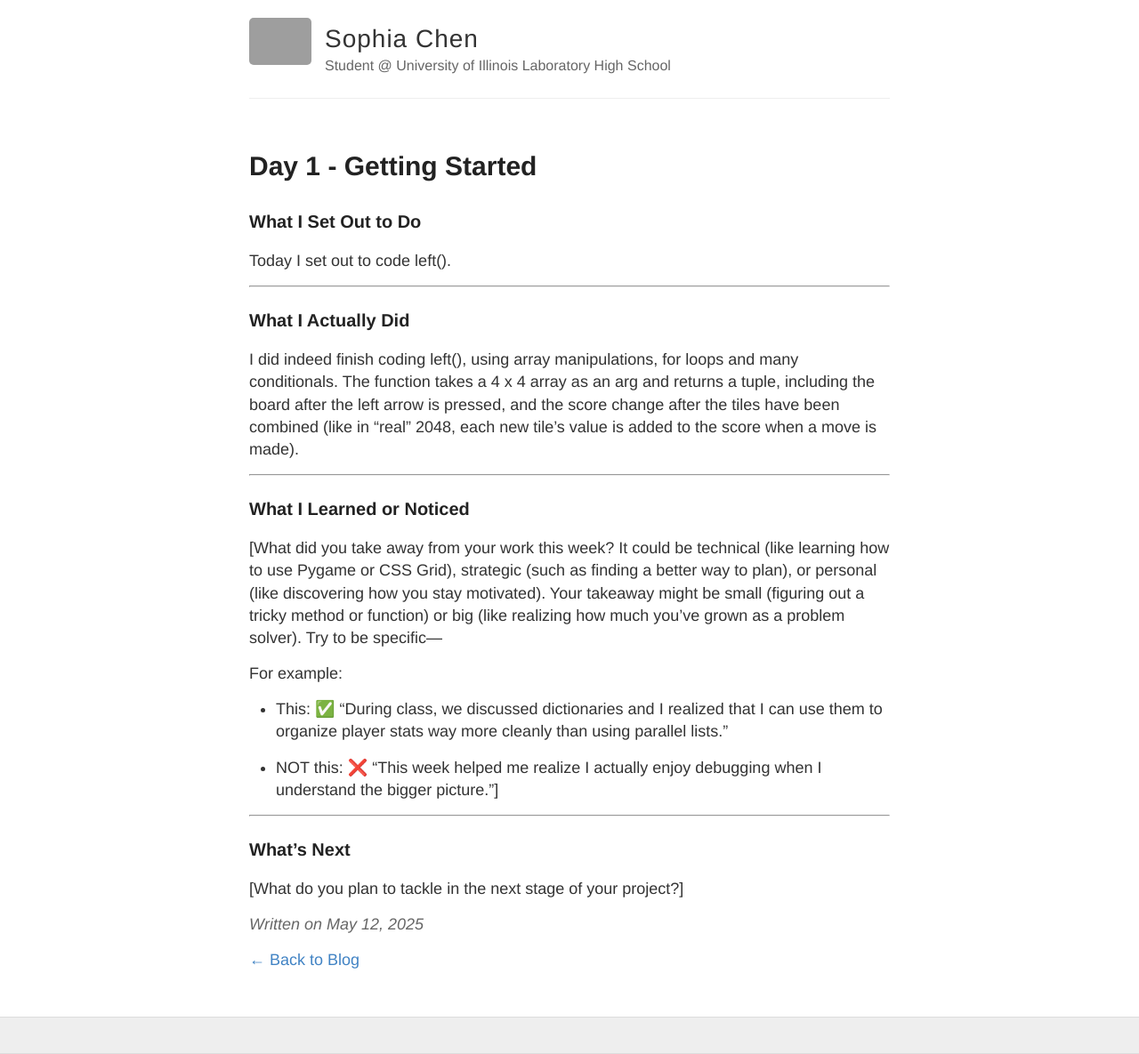
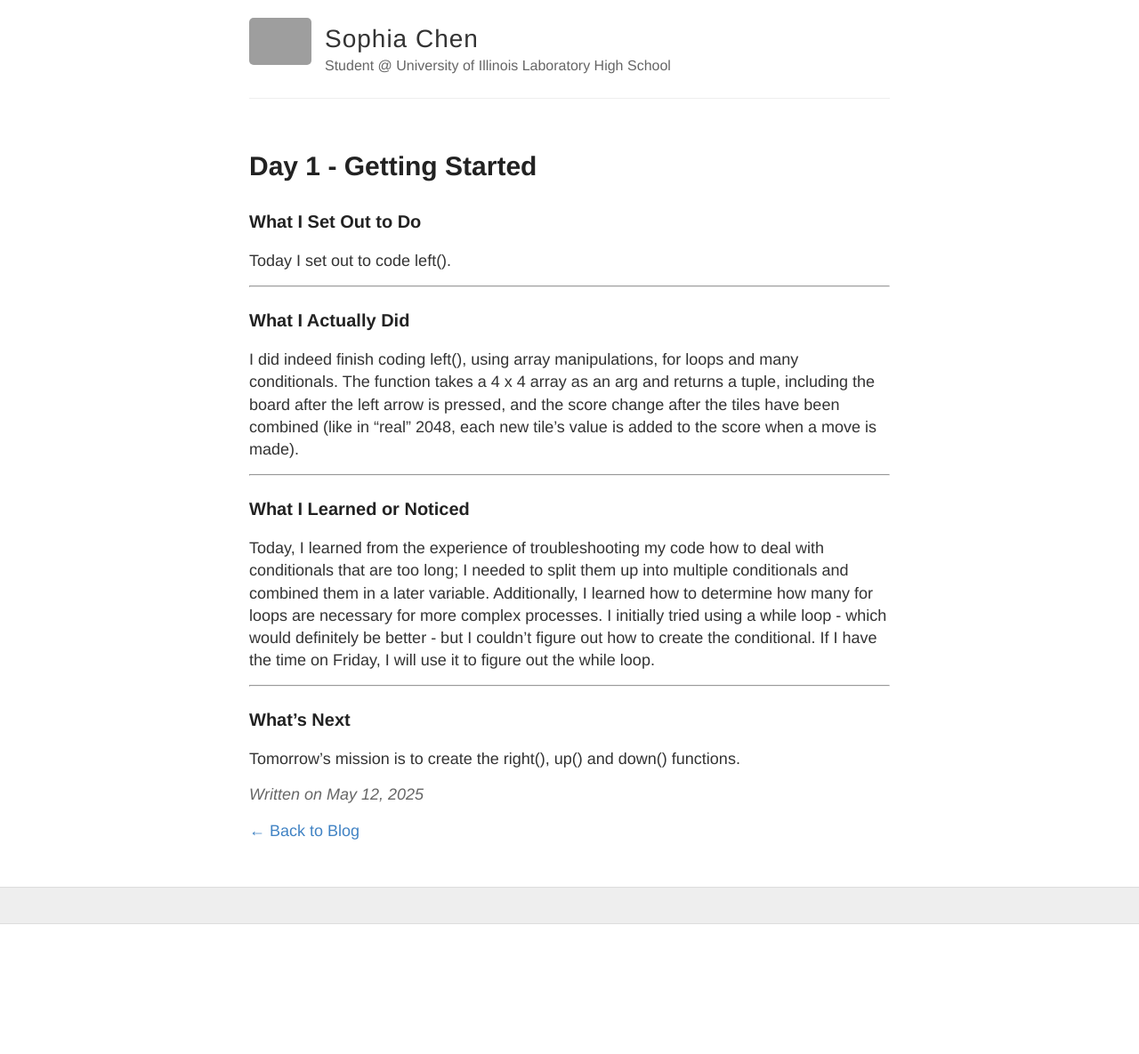
Before and after one commit to sophiachen120/sophiachen120.github.io, a Jekyll site: the page built from _posts/2025-05-12-day1.md, in a window 1280 px wide. Shown: the whole page at 89% size. Built offline with Jekyll 4.4.1, drawn with Linux system fonts in a browser that asks for light colours; after the commit the page ends 1039 px from its top, so only the background shows below that; grey boxes are pictures that could not be loaded.

Commit message:
Update 2025-05-12-day1.md

```diff
--- a/_posts/2025-05-12-day1.md
+++ b/_posts/2025-05-12-day1.md
@@ -17,17 +17,10 @@ I did indeed finish coding left(), using array manipulations, for loops and many
 
 ### What I Learned or Noticed
 
-[What did you take away from your work this week?
-It could be technical (like learning how to use Pygame or CSS Grid), strategic (such as finding a better way to plan), or personal (like discovering how you stay motivated). Your takeaway might be small (figuring out a tricky method or function) or big (like realizing how much you’ve grown as a problem solver).
-Try to be specific—
-
-For example:
-   * This: ✅ “During class, we discussed dictionaries and I realized that I can use them to organize player stats way more cleanly than using parallel lists.”
-
-   * NOT this: ❌ “This week helped me realize I actually enjoy debugging when I understand the bigger picture.”]
+Today, I learned from the experience of troubleshooting my code how to deal with conditionals that are too long; I needed to split them up into multiple conditionals and combined them in a later variable. Additionally, I learned how to determine how many for loops are necessary for more complex processes. I initially tried using a while loop - which would definitely be better - but I couldn't figure out how to create the conditional. If I have the time on Friday, I will use it to figure out the while loop.
 
 ---
 
 ### What's Next
 
-[What do you plan to tackle in the next stage of your project?]
+Tomorrow's mission is to create the right(), up() and down() functions.
```
